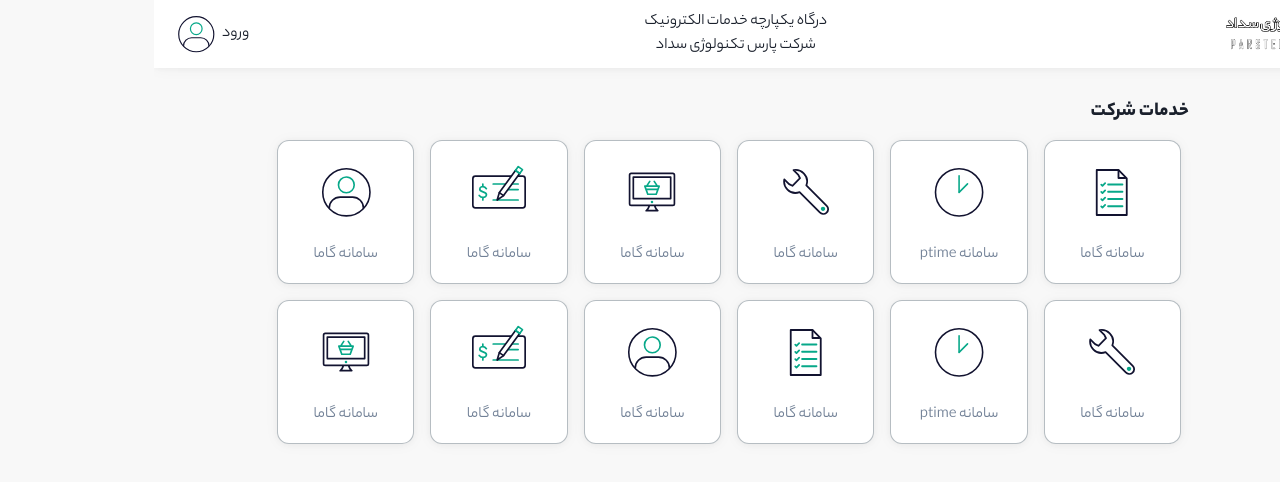
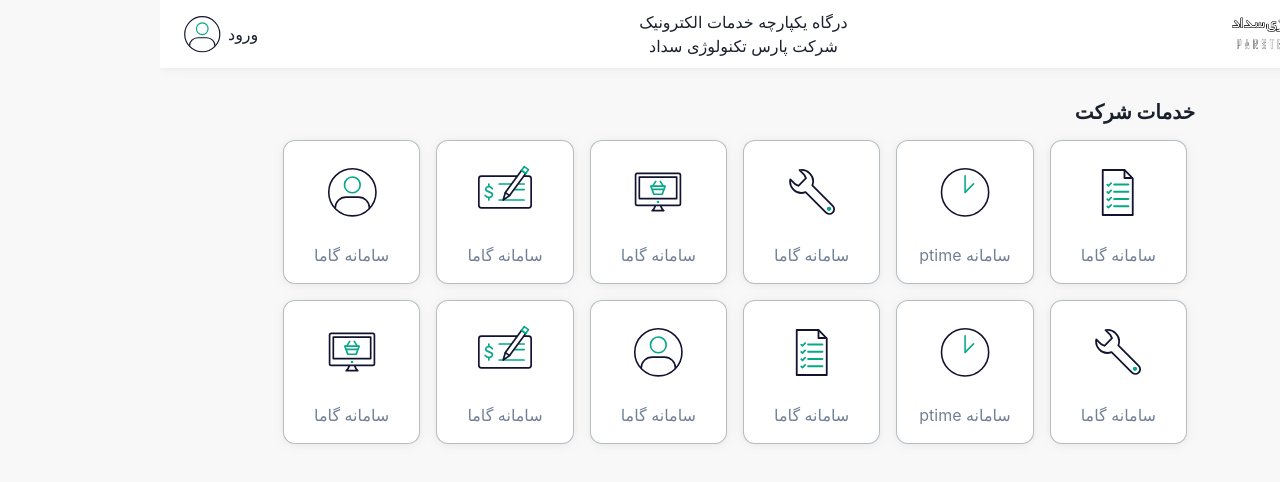
Before and after one commit to zerosector/pars-portal, a Next.js app: page / in a window 1280 px wide. Shown: the top 482 px of the page. Built offline with nearby package versions, Linux system fonts and the light colour scheme.

Commit message:
extract theme from _app.js and move to separate module.

```diff
--- a/pages/_app.js
+++ b/pages/_app.js
@@ -1,23 +1,9 @@
-import {
-  ChakraProvider,
-  CSSReset,
-  extendTheme,
-  LightMode,
-} from "@chakra-ui/react";
+import { ChakraProvider, CSSReset, LightMode } from "@chakra-ui/react";
 import Layout from "../components/Layout";
 import Fonts from "../components/Fonts";
+import theme from "../theme/theme";
 
 function MyApp({ Component, pageProps }) {
-  const theme = extendTheme({
-    direction: "rtl",
-    fonts: {
-      heading: "YekanBakh",
-      body: "YekanBakh",
-    },
-    initialColorMode: "light",
-    useSystemColorMode: false,
-  });
-
   return (
     <ChakraProvider theme={theme}>
       <LightMode>
--- /dev/null
+++ b/theme/theme.js
@@ -0,0 +1,15 @@
+import { extendTheme } from "@chakra-ui/react";
+
+const config = {
+  direction: "rtl",
+  fonts: {
+    heading: "YekanBakh",
+    body: "YekanBakh",
+  },
+  initialColorMode: "light",
+  useSystemColorMode: false,
+};
+
+const theme = extendTheme({ config });
+
+export default theme;
```
